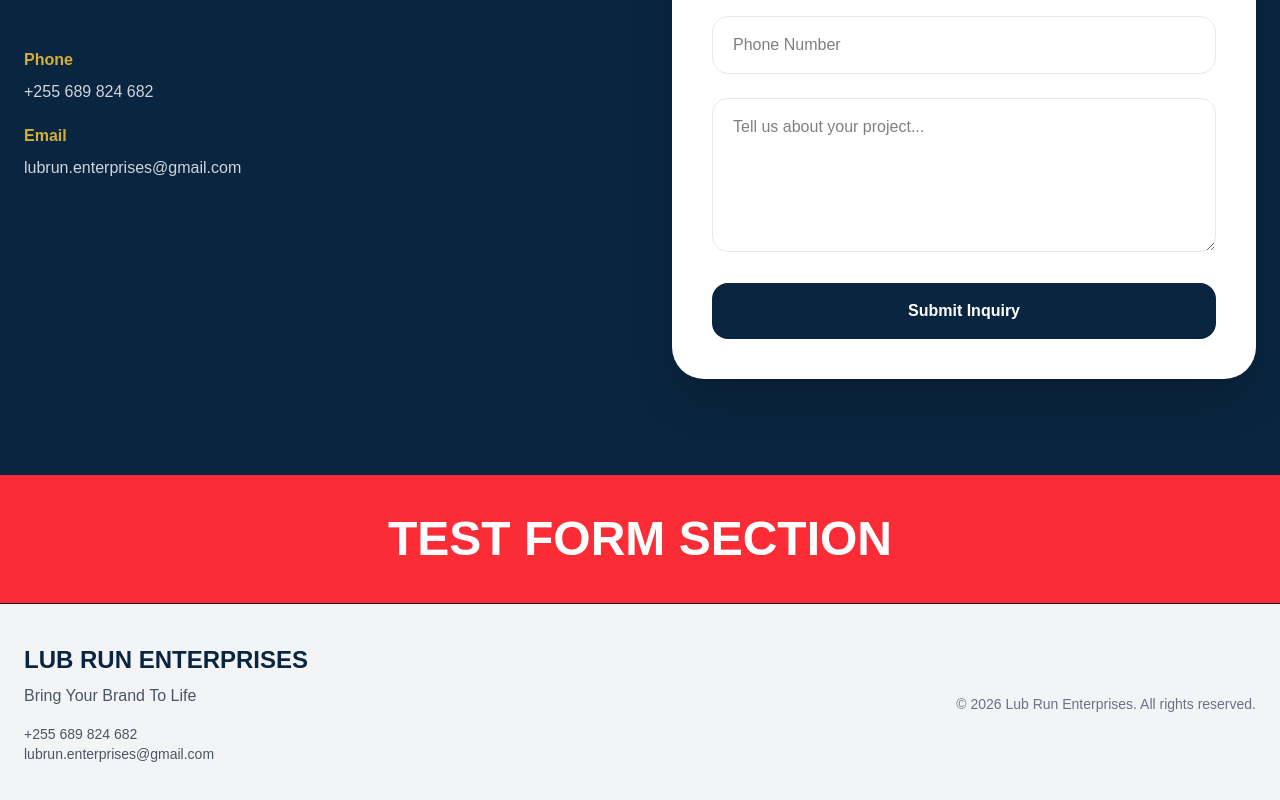
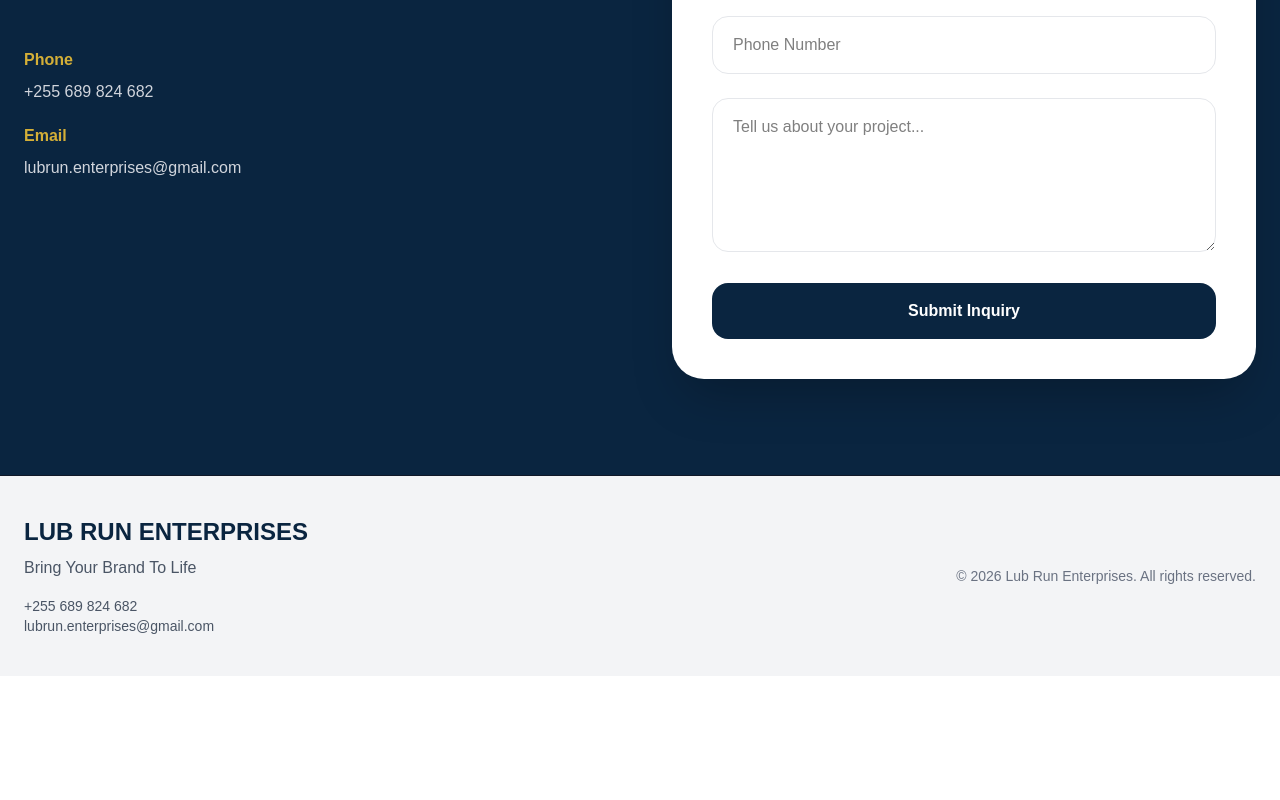
Before and after one commit to brianmichaelu/lubrun-website, a Next.js app: page / in a window 1280 px wide. Shown: the part 3165-3965 px from the top of the page. After the commit the page ends 3841 px from the top, so only its background shows below. Built offline with nearby package versions, Linux system fonts and the light colour scheme.

Commit message:
Update page.tsx

```diff
--- a/app/page.tsx
+++ b/app/page.tsx
@@ -407,9 +407,7 @@ export default function Home() {
 
   </div>
 </section>
-<div className="bg-red-500 p-10 text-center text-5xl font-black text-white">
-  TEST FORM SECTION
-</div>
+
       {/* FOOTER */}
       <footer className="bg-gray-100 border-t">
         <div className="mx-auto flex max-w-7xl flex-col gap-5 px-6 py-10 md:flex-row md:items-center md:justify-between">
```
